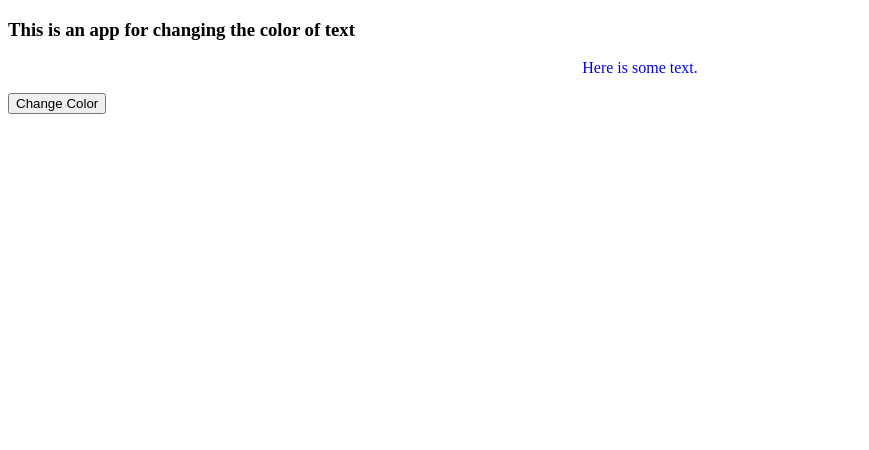
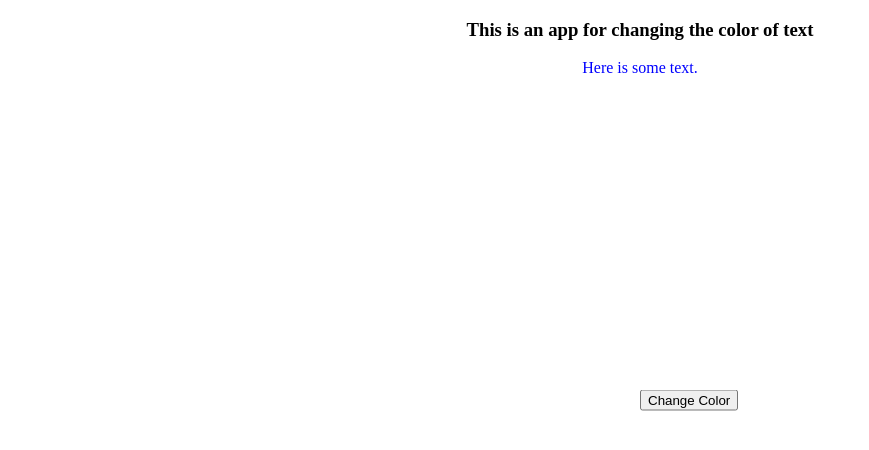
Before and after one commit to JulianRW1/cs257, a Flask app: page /change-color in a window 1280 px wide. Shown: the top 450 px of the page, without its empty margins (0-869 px from the left). Run offline with Flask 3, Linux system fonts and the light colour scheme.

Commit message:
centered the changeColor button

```diff
--- a/csslab/static/changeColor.css
+++ b/csslab/static/changeColor.css
@@ -2,3 +2,15 @@
   text-align: center;
   color: blue;
 }
+
+body{
+  text-align: center;
+}
+
+.centered-button {
+  margin: 0;
+  position: absolute;
+  top: 50%;
+  -ms-transform: translateY(-50%);
+  transform: translateY(-50%);
+}
--- a/csslab/templates/changeColor.html
+++ b/csslab/templates/changeColor.html
@@ -11,7 +11,7 @@
 
       <p class="text-to-change" id="textToChange"> Here is some text.</p>
 
-      <button onClick="changeColor()">Change Color</button>
+      <button class="centered-button" onClick="changeColor()">Change Color</button>
   </body>
 
 </html>
```
